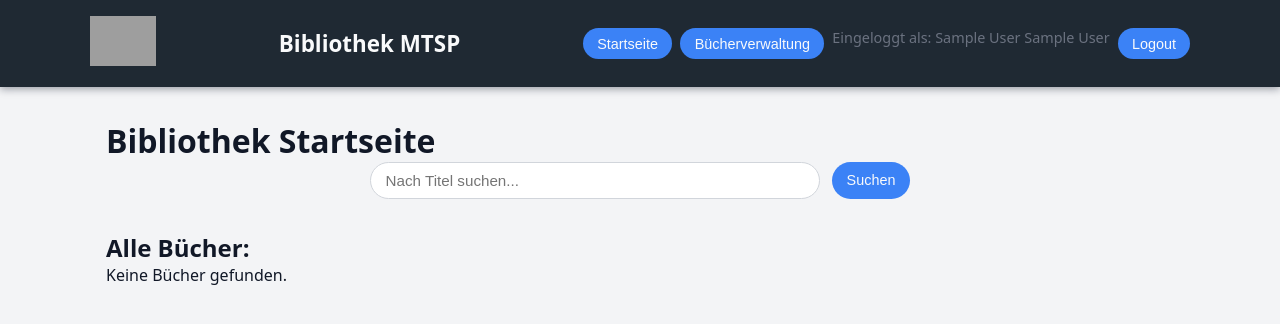
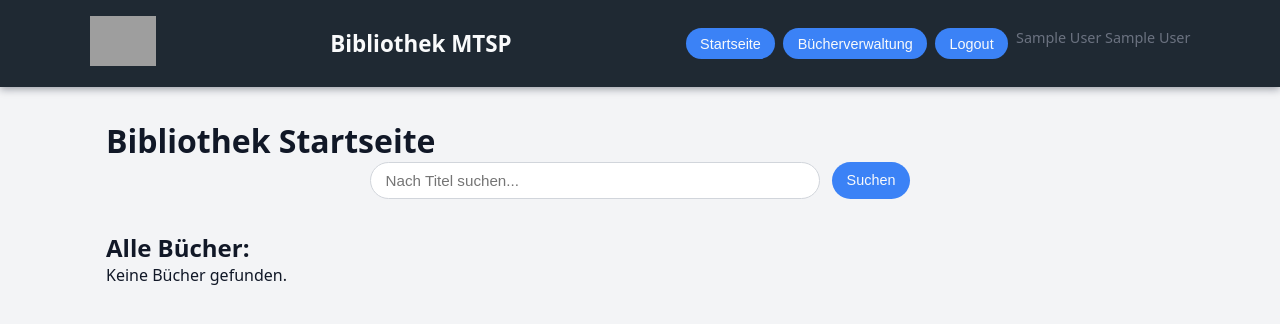
Before and after one commit to KaMai00/School-library-Website, a PHP site: page /main.php in a window 1280 px wide. Shown: the top 324 px of the page. Run offline with PHP 8.4, Linux system fonts and the light colour scheme; the visitor is signed in with stand-in values (Sample User, id 1); data that the repository does not hold is empty; grey boxes are pictures that could not be loaded.

Commit message:
style und kommentare

```diff
--- a/functions/header.php
+++ b/functions/header.php
@@ -1,4 +1,5 @@
 <?php
+//session starten falls noch nicht
 if (session_status() === PHP_SESSION_NONE) {
     session_start();
 }
@@ -26,8 +27,8 @@ if (session_status() === PHP_SESSION_NONE) {
             <a href="main.php"><button>Startseite</button></a>
             <a href="admin.php"><button>Bücherverwaltung</button></a>
             <?php if (isset($_SESSION["admin_id"])): ?>
-                <span class="muted">Eingeloggt als: <?= $_SESSION["admin_vname"] . " " . $_SESSION["admin_name"] ?></span>
                 <a href="logout.php"><button>Logout</button></a>
+                <span class="muted"><?= $_SESSION["admin_vname"] . " " . $_SESSION["admin_name"] ?></span>
             <?php else: ?>
                 <a href="login.php"><button>Login</button></a>
             <?php endif; ?>
--- a/functions/style.css
+++ b/functions/style.css
@@ -195,7 +195,6 @@ label {
 input[type="text"],
 input[type="password"],
 input[type="number"],
-input[type="string"],
 select,
 textarea {
   width: 100%;
--- a/pages/main.php
+++ b/pages/main.php
@@ -13,9 +13,9 @@ include '../functions/header.php'; ?>
 //Datenbankverbindung herstellen
 $conn = new mysqli("localhost", "root", "10032008", "bibliothek_mtsp");
 $conn->set_charset("utf8");
-
 if ($conn->connect_error)
     die("DB Fehler: " . $conn->connect_error);
+
 
 //Suchfunktion
 if (isset($_POST['suche'])) {
@@ -30,6 +30,7 @@ if (isset($_POST['suche'])) {
 $result = $conn->query($sql);
 ?>
 
+
 <?php
 //Bücher aus der Datenbank anzeigen
 if ($result && $result->num_rows > 0): ?>
@@ -43,7 +44,6 @@ if ($result && $result->num_rows > 0): ?>
                     <p>Verlag: <?= $row['verlag'] ?></p>
                     <p>Kategorie: <?= $row['kategorie'] ?></p>
                     <p>Preis: <?= $row['anschaffungspreis'] ?> €</p>
-                    <button>Details</button>
                 </div>
             </div>
         <?php endwhile; ?>
@@ -52,6 +52,7 @@ if ($result && $result->num_rows > 0): ?>
     <p>Keine Bücher gefunden.</p>
 <?php endif; ?>
 
+
 </main>
 
 </body>
```
Also changed, not shown: pages/admin.php (+16 -1 lines), pages/login.php (+5 -5 lines), pages/logout.php (+4 -4 lines).
